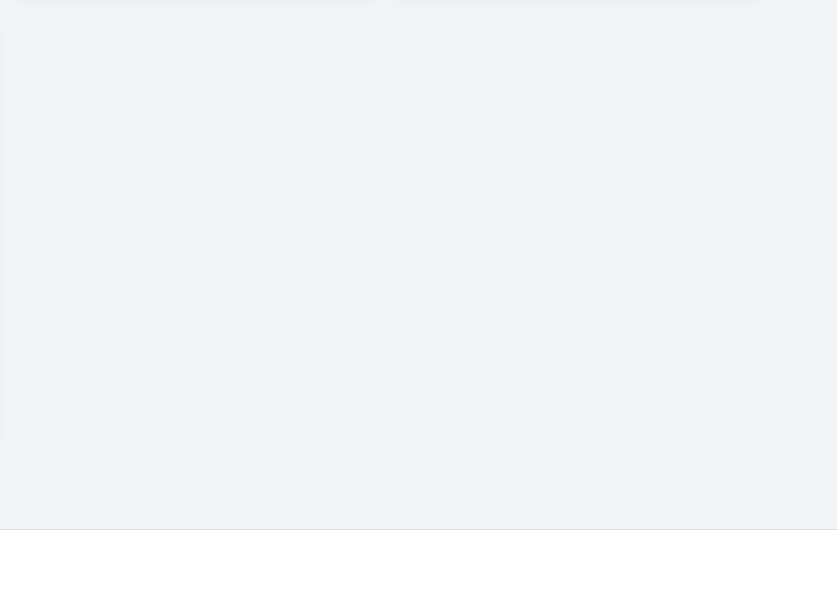
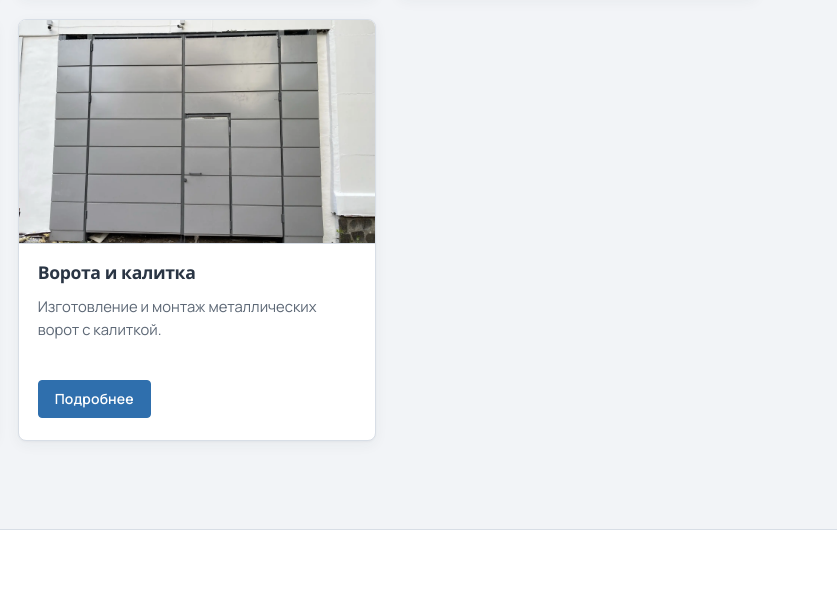
Before and after one commit to annalopukhova27-design/rabota, a plain HTML site: page index.html in a window 1280 px wide. Shown: the part 2712-3328 px from the top of the page, 443-1280 px from the left. Drawn offline with Linux system fonts and the light colour scheme; grey boxes are pictures that could not be loaded.

Commit message:
изменение 4

```diff
--- a/css/style.css
+++ b/css/style.css
@@ -621,6 +621,11 @@ body.menu-open {
   object-position: center 65%;
 }
 
+.portfolio-item__img--gates,
+.portfolio-item__img[src*="gates-main"] {
+  object-position: center 45%;
+}
+
 .portfolio-item__body {
   display: flex;
   flex-direction: column;
@@ -944,7 +949,7 @@ body.menu-open {
 
 .contacts__phone {
   display: inline-block;
-  margin-bottom: 1.5rem;
+  margin-bottom: 0.35rem;
   font-family: var(--font-display);
   font-size: clamp(1.5rem, 5vw, 2rem);
   font-weight: 700;
@@ -955,6 +960,12 @@ body.menu-open {
 
 .contacts__phone:hover {
   color: var(--color-accent);
+}
+
+.contacts__phone-note {
+  margin: 0 0 1.35rem;
+  color: var(--color-text-muted);
+  font-size: 0.925rem;
 }
 
 .contacts__actions {
--- a/index.html
+++ b/index.html
@@ -361,6 +361,32 @@
               <span class="btn btn--primary btn--sm portfolio-item__btn">Подробнее</span>
             </div>
           </article>
+
+          <article
+            class="portfolio-item reveal"
+            data-category="private"
+            data-title="Ворота и калитка"
+            data-images="images/portfolio/gates-main.png|images/portfolio/gates-detail.png"
+            tabindex="0"
+            role="button"
+            aria-label="Открыть проект: Ворота и калитка"
+          >
+            <div class="portfolio-item__media">
+              <img
+                class="portfolio-item__img portfolio-item__img--gates"
+                src="images/portfolio/gates-main.png"
+                alt="Ворота и калитка"
+                loading="lazy"
+                width="1200"
+                height="800"
+              >
+            </div>
+            <div class="portfolio-item__body">
+              <h3 class="portfolio-item__title">Ворота и калитка</h3>
+              <p class="portfolio-item__text">Изготовление и монтаж металлических ворот с калиткой.</p>
+              <span class="btn btn--primary btn--sm portfolio-item__btn">Подробнее</span>
+            </div>
+          </article>
         </div>
       </div>
     </section>
@@ -480,6 +506,7 @@
           <p class="contacts__region">Белорецк, Республика Башкортостан</p>
           <p class="contacts__label">Телефон</p>
           <a class="contacts__phone" href="tel:+79874999277">+7 (987) 499-92-77</a>
+          <p class="contacts__phone-note">Можно написать в MAX по этому номеру</p>
           <div class="contacts__actions">
             <a class="btn btn--primary" href="tel:+79874999277">Позвонить</a>
             <a
```
Also changed, not shown: images/portfolio/README.txt.
